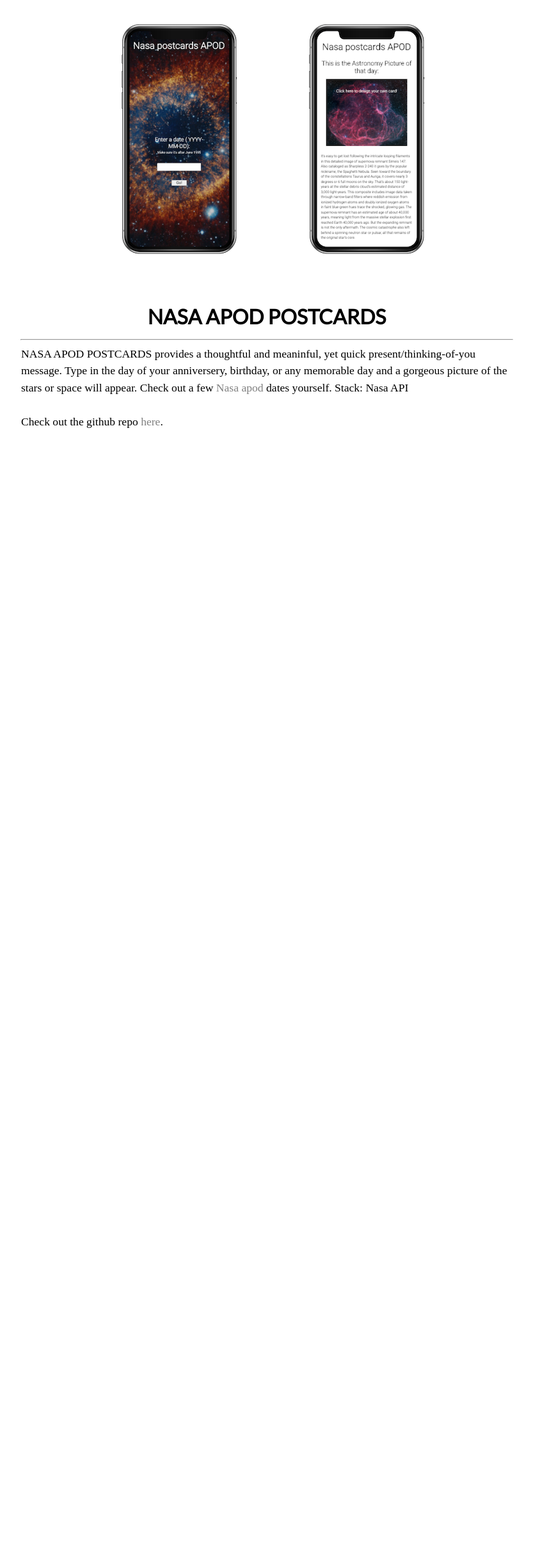
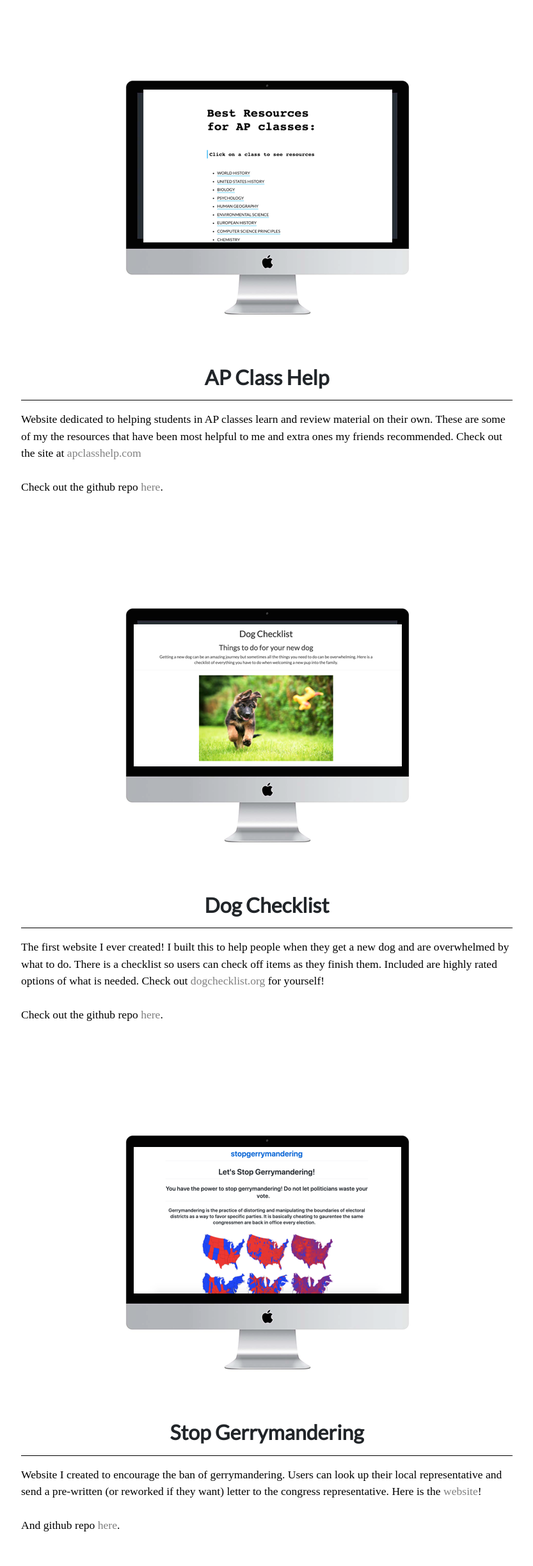
Before and after one commit to lindsayesterman/lindsay, a PHP site: page /projects.html in a window 1280 px wide. Shown: the whole page at 64% size, without its empty margins (223-1056 px from the left). Before the commit the page ends 669 px from the top, so only its background shows below. Run offline with PHP 8.4, Linux system fonts and the light colour scheme; some libraries are stand-ins or nearby versions.

Commit message:
added project page

```diff
--- a/projects.html
+++ b/projects.html
@@ -1,41 +1,67 @@
+
 <!DOCTYPE html>
 
 <html lang="en">
 
   <head>
 
-    <title>NASA APOD Project</title>
+  	<title>Mini Projects</title>
 
+    <meta charset="utf-8">
     <meta name="viewport" content="width=device-width, initial-scale=1">
-
+    <link href="style.css" rel="stylesheet" type="text/css"/>
 
     <link href="https://fonts.googleapis.com/css2?family=Lato:wght@100;300&display=swap" rel="stylesheet">
 
     <link href="https://fonts.googleapis.com/css2?family=Lato&display=swap" rel="stylesheet">
 
 
-<link rel="stylesheet" type="text/css" href="style.css">
+    <link rel="stylesheet" type="text/css" href="bootstrap.min.css">
+
+    <script src="css3-mediaqueries.js"></script>
 
   </head>
 
   <body>
+
 <div class="projects-iphone">
-<div class="center">
-        <img type="image/png" src="img/nasa-home.png">
-        <img type="image/png" src="img/nasa-chosen.png">
+<img src="img/apclasscomp.png" class="mini-proj" alt="apclasshelp website" >
+
+<h1>AP Class Help</h1>
+<hr>
   </div>
-        <h1>NASA APOD POSTCARDS</h1>
-        <hr>
 <div class="projects-p">
-            <p>NASA APOD POSTCARDS provides a thoughtful and meaninful, yet quick present/thinking-of-you message. Type in the day of your anniversery, birthday, or any memorable day and a gorgeous picture of the stars or space will appear. Check out a few <a class="projects-links" href="https://lindsayesterman.github.io/nasa-apod/" target="_blank">Nasa apod</a> dates yourself. Stack: Nasa API<br>
+  <p>Website dedicated to helping students in AP classes learn and review material on their own. These are some of my the resources that have been most helpful to me and extra ones my friends recommended. Check out the site at <a class="projects-links" href="http://www.apclasshelp.com/apclasses.html" target="_blank">apclasshelp.com</a> <br> <br>Check out the github repo <a class="projects-links" href="https://github.com/lindsayesterman/ap-class-help" target="_blank">here</a>. <br><br></p><br>
 
-                <br>Check out the github repo <a class="projects-links" href="https://github.com/lindsayesterman/nasa-apod" target="_blank">here</a>. <br><br></p>
-
-                <br>
+</div>
 
 
+<div class="projects-iphone">
+<img src="img/dogcheck.png" class="mini-proj" alt="apclasshelp website" >
+
+<h1>Dog Checklist</h1>
+<hr>
   </div>
+<div class="projects-p">
+  <p>The first website I ever created! I built this to help people when they get a new dog and are overwhelmed by what to do. There is a checklist so users can check off items as they finish them. Included are highly rated options of what is needed. Check out <a class="projects-links" href="http://www.dogchecklist.org/" target="_blank">dogchecklist.org</a> for yourself! <br> <br>Check out the github repo <a class="projects-links" href="https://github.com/lindsayesterman/dog-checklist" target="_blank">here</a>. <br><br></p><br>
+
 </div>
+
+
+
+<div class="projects-iphone">
+<img src="img/stopgerry.png" class="mini-proj" alt="apclasshelp website" >
+
+<h1>Stop Gerrymandering</h1>
+<hr>
+  </div>
+<div class="projects-p">
+  <p>Website I created to encourage the ban of gerrymandering. Users can look up their local representative and send a pre-written (or reworked if they want) letter to the congress representative. Here is the <a class="projects-links" href="https://lindsayesterman.github.io/stopgerrymandering/" target="_blank">website</a>! <br> <br>And github repo <a class="projects-links" href="https://github.com/lindsayesterman/stopgerrymandering" target="_blank">here</a>. <br><br></p><br>
+
+</div>
+
+
+
   </body>
 
 </html>
--- a/style.css
+++ b/style.css
@@ -175,7 +175,7 @@
 
 /* Image hovering displaying name*/
 
-.hbbl, .dct, .projects {
+.mini-projects, .dct, .nasa {
     background-color: #dddddd;
     height: 280px;
     width: 280px;
@@ -188,7 +188,7 @@
 }
 
 
-.hbbl div, .dct div, .projects div {
+.mini-projects div, .dct div, .nasa div {
     position: absolute;
     bottom: 0;
     right: 0;
@@ -202,11 +202,11 @@
     transition: visibility 0s, opacity 0.5s linear;
 }
 
-.hbbl:hover, .dct:hover, .projects:hover {
+.mini-projects:hover, .dct:hover, .nasa:hover {
     cursor: pointer;
 }
 
-.hbbl:hover div, .dct:hover div, .projects:hover div {
+.mini-projects:hover div, .dct:hover div, .nasa:hover div {
     width: 150px;
     padding: 8px 15px;
     visibility: visible;
@@ -288,6 +288,11 @@
 
 }
 
+.mini-proj{
+    display:block;
+    margin:0 auto;
+}
+
 
 /* MEDIA QUERY computer*/
 @media screen and (max-width:1100px) and (min-width:0px) {
@@ -300,7 +305,7 @@
         width: 90%;
     }
 
-    .hbbl, .dct, .projects {
+    .mini-projects, .dct, .nasa  {
         height: 253px;
         width: 253px;
     }
@@ -326,7 +331,7 @@
         width: 100%;
     }
 
-    .hbbl, .dct, .projects {
+    .mini-projects, .dct, .nasa  {
         height: 260px;
         width: 260px;
     }
```
Also changed, not shown: index.html (+11 -10 lines), nasa.html (added, +41 -0 lines), hbbl.html (deleted), img/apclass.png (added), img/apclasscomp.png (added), img/dogcheck.png (added), img/stopgerry.png (added), 2 other files. Lines whose indentation alone changed are shown as unchanged.
